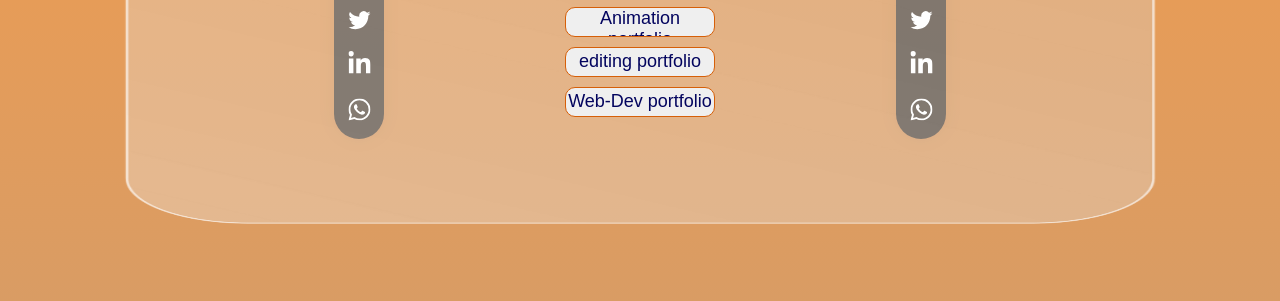
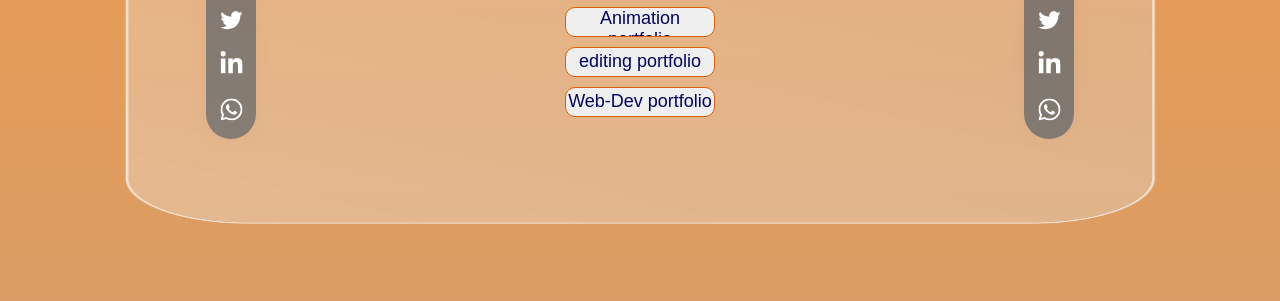
Before and after one commit to ansh3070/VISIONMATION.org, a plain HTML site: page index.html in a window 1280 px wide. Shown: the part 499-800 px from the top of the page. Drawn offline with Linux system fonts and the light colour scheme.

Commit message:
Update home.css

```diff
--- a/home.css
+++ b/home.css
@@ -1461,7 +1461,7 @@ body {
 .but{
   display: inline;
   display: flex;
-  width: 40vw;
+  width: 60vw;
   height: auto;
   display: flex;
   flex-direction: column;
```
